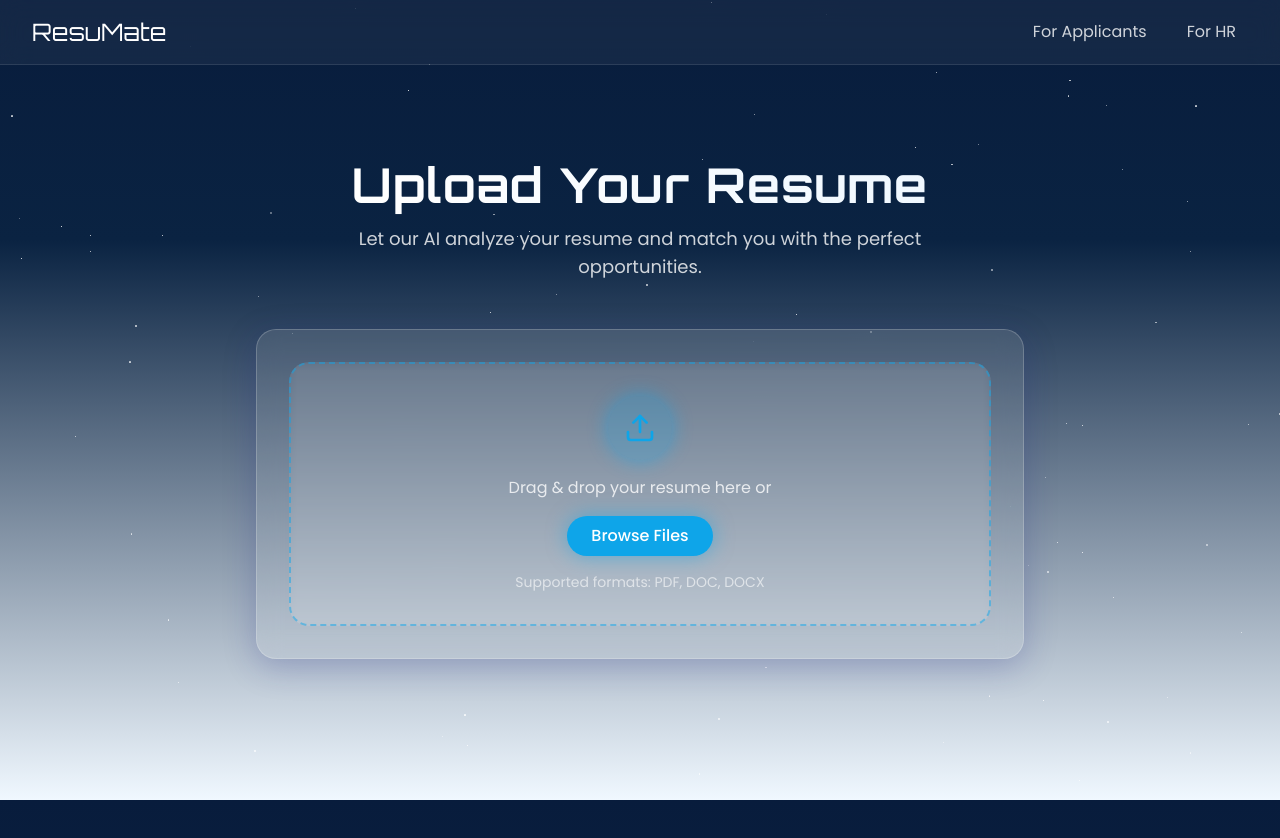
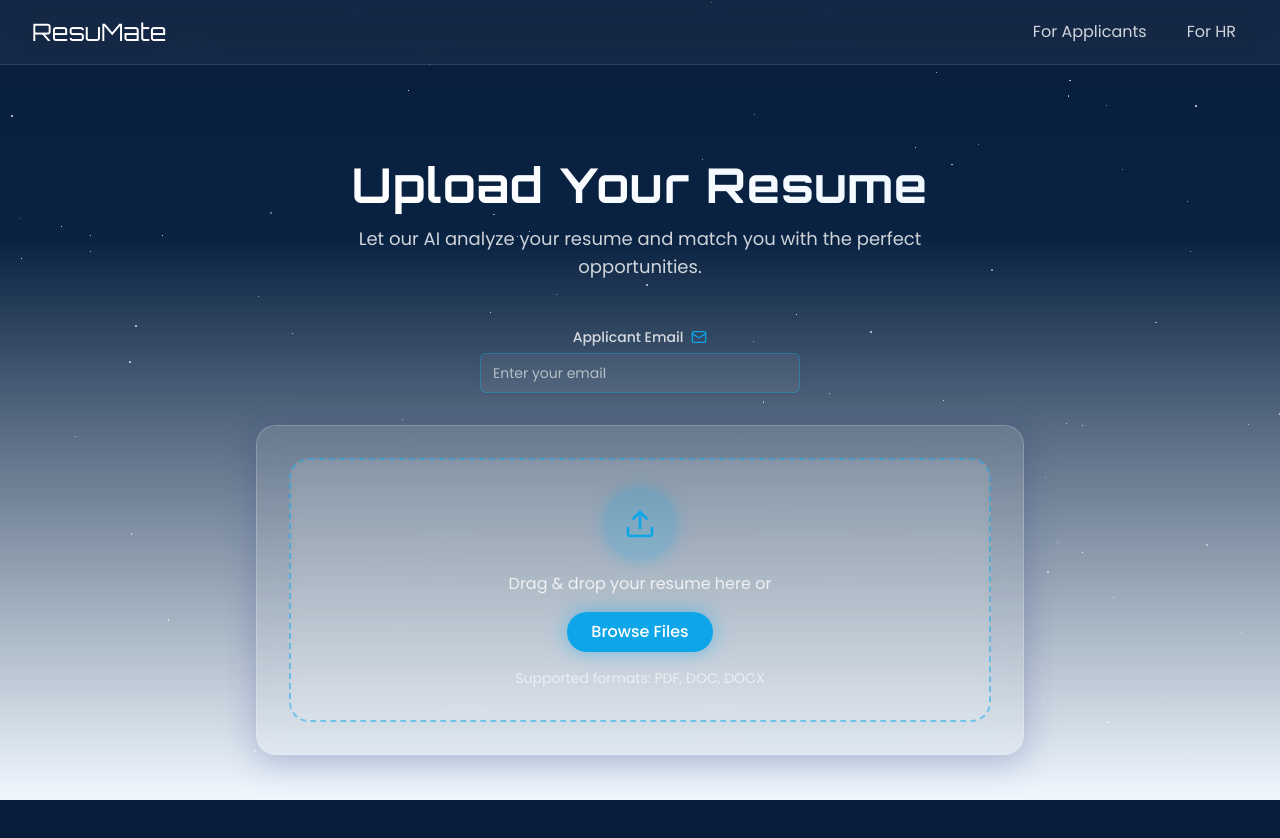
Before and after one commit to Dattakeshavan/resume-future-glow, a React (Vite) app: page /applicant in a window 1280 px wide. Shown: the top 838 px of the page. Built offline with nearby package versions, Linux system fonts and the light colour scheme.

Commit message:
Fix: Resolve visibility issue
The visibility issue is addressed.

```diff
--- a/src/pages/Applicant.tsx
+++ b/src/pages/Applicant.tsx
@@ -76,9 +76,9 @@ const Applicant = () => {
     }, 100);
   };
 
-  // Email input section: rendered after resume file selected but before upload complete
+  // Email input section: now always visible
   const emailBox = (
-    <div className="w-full max-w-xs my-4 flex flex-col items-center gap-2">
+    <div className="w-full max-w-xs mb-8 flex flex-col items-center gap-2">
       <Label htmlFor="email" className="text-white/80 flex items-center gap-2">
         <span>Applicant Email</span>
         <Mail className="w-4 h-4 text-resumate-glow-blue" />
@@ -129,6 +129,9 @@ const Applicant = () => {
       <p className="text-lg text-white/80 max-w-2xl text-center mb-12">
         Let our AI analyze your resume and match you with the perfect opportunities.
       </p>
+
+      {/* Always show the email input field */}
+      {!isUploaded && emailBox}
 
       <section className="upload-section w-full max-w-3xl">
         <div className="glass-card p-8 flex flex-col items-center">
@@ -201,8 +204,6 @@ const Applicant = () => {
                   <p className="text-white/80 text-center mb-2">
                     <span className="font-medium text-white">{fileName}</span>
                   </p>
-                  {/* Email Input Box */}
-                  {emailBox}
                   <div className="w-full max-w-xs bg-white/20 h-2 rounded-full overflow-hidden mb-4">
                     <div
                       className="h-full bg-resumate-glow-blue"
```
